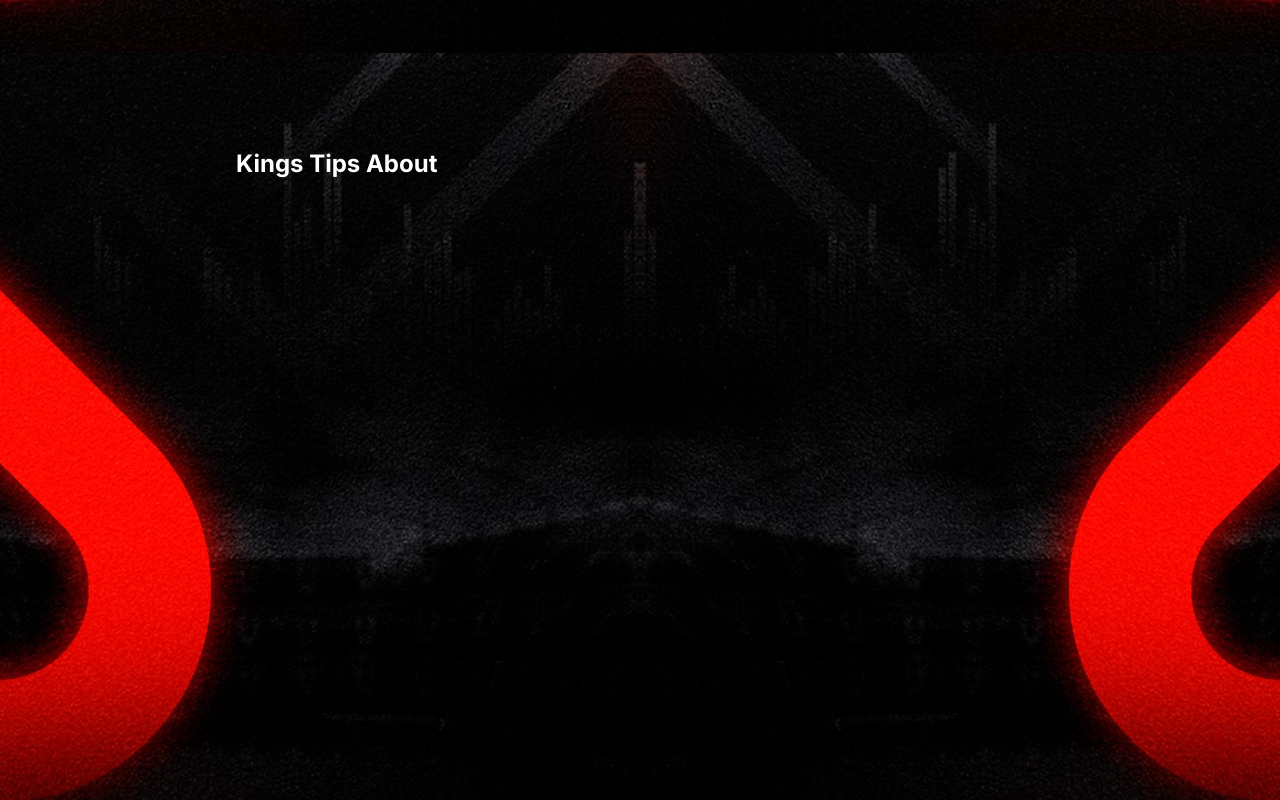
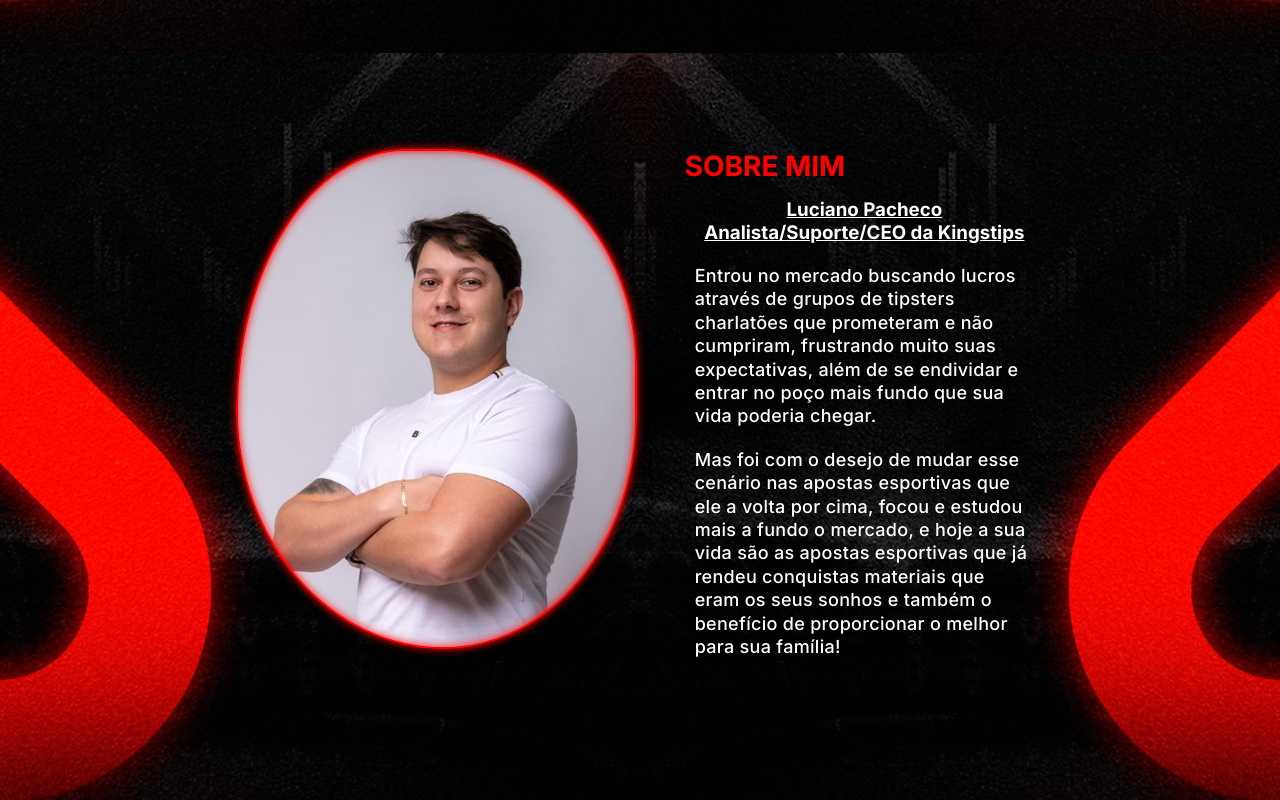
Before and after one commit to matheusfribeiro/kingstips, a Next.js app: page / in a window 1280 px wide. Shown: the part 747-1547 px from the top of the page. Built offline with nearby package versions, Linux system fonts and the light colour scheme.

Commit message:
feat: about

```diff
--- a/src/app/components/About.jsx
+++ /dev/null
@@ -1,9 +0,0 @@
-const About = () => {
-  return (
-    <section>
-      <h2>Kings Tips About</h2>
-    </section>
-  );
-};
-
-export default About;
--- /dev/null
+++ b/src/app/components/About/About.jsx
@@ -0,0 +1,30 @@
+import React from 'react'
+import styles from './About.module.css'
+
+const About = () => {
+  return (
+    <section className={styles.about}>
+      <div className={styles.aboutHero}></div>
+      <div className={styles.info}>
+        <h2>Sobre Mim</h2>
+        <h3>Luciano Pacheco Analista/Suporte/CEO da Kingstips</h3>
+        <p>
+          Entrou no mercado buscando lucros através de grupos de tipsters
+          charlatões que prometeram e não cumpriram, frustrando muito suas
+          expectativas, além de se endividar e entrar no poço mais fundo que sua
+          vida poderia chegar.
+        </p>
+
+        <p>
+          Mas foi com o desejo de mudar esse cenário nas apostas esportivas que
+          ele a volta por cima, focou e estudou mais a fundo o mercado, e hoje a
+          sua vida são as apostas esportivas que já rendeu conquistas materiais
+          que eram os seus sonhos e também o benefício de proporcionar o melhor
+          para sua família!
+        </p>
+      </div>
+    </section>
+  );
+}
+
+export default About
--- /dev/null
+++ b/src/app/components/About/About.module.css
@@ -0,0 +1,57 @@
+.about {
+  display: flex;
+  gap: 3rem;
+}
+
+.aboutHero {
+  height: 500px;
+  width: 450px;
+  animation: morph 8s ease-in-out infinite;
+  background-image: url(/ktheronobg.jpg);
+  background-size: cover;
+  background-repeat: no-repeat;
+  border: var(--clr-neon) 0.125em solid;
+  box-shadow: inset 0 0 0.5em 0 var(--clr-neon), 0 0 0.5em 0 var(--clr-neon);
+  animation: morph 8s ease-in-out infinite;
+  border-radius: 60% 40% 30% 70%/60% 30% 70% 40%;
+  position: relative;
+  transition: all 1s ease-in-out;
+
+}
+
+.info {
+  width: 50%;
+}
+
+.info h2  {
+  font-size: 28px;
+  margin-bottom: 15px;
+  text-transform: uppercase;
+  color: red;
+}
+
+.info h3 {
+  margin-bottom: 10px;
+  text-align: center;
+  text-decoration: underline;
+}
+
+.info p {
+  padding: 10px;
+  font-size: 18px;
+  font-weight: 500;
+  line-height: 1.3em;
+  letter-spacing: 0.3px;
+}
+
+@keyframes morph {
+  0% {
+    border-radius: 60% 40% 30% 70%/60% 30% 70% 40%;
+  }
+  50% {
+    border-radius: 30% 60% 70% 40%/50% 60% 30% 60%;
+  }
+  100% {
+    border-radius: 60% 40% 30% 70%/60% 30% 70% 40%;
+  }
+}
--- a/src/app/page.js
+++ b/src/app/page.js
@@ -1,6 +1,6 @@
 import styles from './page.module.css'
 import Hero from './components/Hero/Hero'
-import About from './components/About'
+import About from './components/About/About'
 import Testimonials from './components/Testimonials'
 
 export default function Home() {
```
Also changed, not shown: public/ktheronobg.jpg (added).
